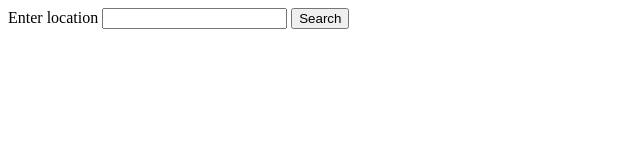
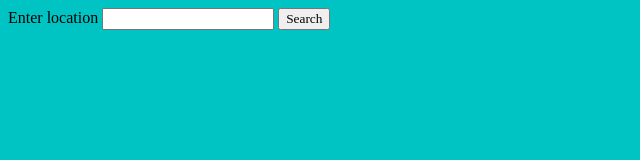
Before and after one commit to pbaki/weather-app, a website built with webpack: page src/index.html in a window 1280 px wide. Shown: the whole page, without its empty margins (0-640 px from the left). Built offline with nearby package versions, Linux system fonts and the light colour scheme.

Commit message:
Initial css

```diff
--- a/src/style.css
+++ b/src/style.css
@@ -1,3 +1,8 @@
-p {
-  background-color: aqua;
+* {
+  font-family: "Times New Roman", Times, serif;
 }
+body {
+  width: 100%;
+  height: 100%;
+  background-color: rgb(0, 196, 196);
+}
```
Also changed, not shown: dist/style.css.
